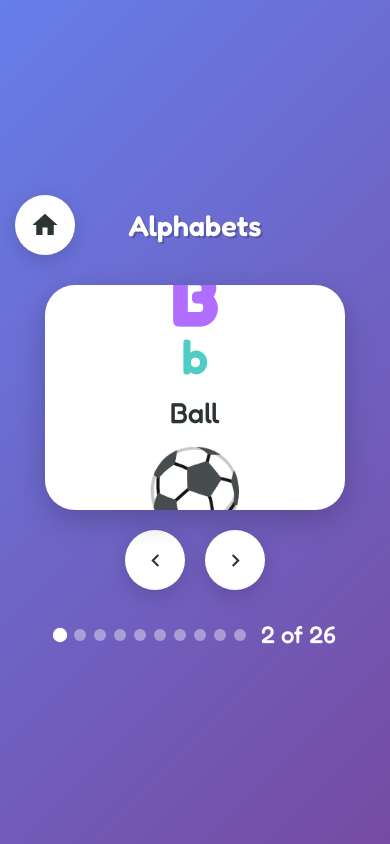
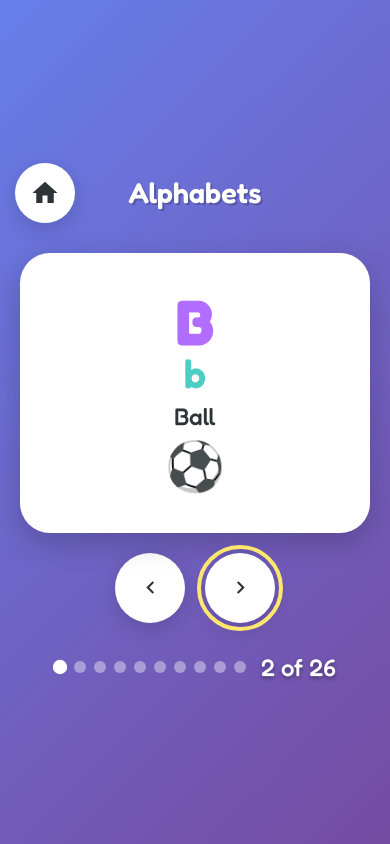
Before and after one commit to DhibinKrishna/flashcards, a plain HTML site: page alphabets.html in a window 390 px wide. Both pictures are taken after a click on the button 235 px from the left and 560 px from the top of the page. Drawn offline with Linux system fonts and the light colour scheme.

Commit message:
Add accessibility and mobile fixes; add Claude config

```diff
--- a/alphabets.html
+++ b/alphabets.html
@@ -4,14 +4,16 @@
   <meta charset="UTF-8">
   <meta name="viewport" content="width=device-width, initial-scale=1.0">
   <title>Learn Alphabets - Kids Flash Cards</title>
+  <link rel="preconnect" href="https://fonts.googleapis.com">
+  <link rel="preconnect" href="https://fonts.gstatic.com" crossorigin>
   <link rel="stylesheet" href="css/styles.css">
 </head>
 <body>
   <div class="page-container">
     <!-- Navigation Bar -->
     <nav class="nav-bar">
-      <a href="index.html" class="home-btn" onclick="playClickSound()">
-        <svg viewBox="0 0 24 24">
+      <a href="index.html" class="home-btn" onclick="playClickSound()" aria-label="Return to home page">
+        <svg viewBox="0 0 24 24" aria-hidden="true">
           <path d="M10 20v-6h4v6h5v-8h3L12 3 2 12h3v8z"/>
         </svg>
       </a>
@@ -21,8 +23,8 @@
 
     <!-- Flash Card Area -->
     <div class="card-area">
-      <button class="nav-btn prev-btn" onclick="prevCard()" disabled>
-        <svg viewBox="0 0 24 24">
+      <button class="nav-btn prev-btn" onclick="prevCard()" disabled aria-label="Previous card">
+        <svg viewBox="0 0 24 24" aria-hidden="true">
           <path d="M15.41 7.41L14 6l-6 6 6 6 1.41-1.41L10.83 12z"/>
         </svg>
       </button>
@@ -31,8 +33,8 @@
         <!-- Card content will be inserted by JavaScript -->
       </div>
 
-      <button class="nav-btn next-btn" onclick="nextCard()">
-        <svg viewBox="0 0 24 24">
+      <button class="nav-btn next-btn" onclick="nextCard()" aria-label="Next card">
+        <svg viewBox="0 0 24 24" aria-hidden="true">
           <path d="M8.59 16.59L10 18l6-6-6-6-1.41 1.41L13.17 12z"/>
         </svg>
       </button>
--- a/css/styles.css
+++ b/css/styles.css
@@ -267,6 +267,20 @@ body {
   cursor: not-allowed;
 }
 
+/* Focus indicators for keyboard navigation */
+.tile:focus,
+.nav-btn:focus,
+.home-btn:focus,
+.play-again-btn:focus,
+.home-btn-large:focus {
+  outline: 4px solid var(--color-yellow);
+  outline-offset: 4px;
+}
+
+.tile:focus {
+  outline-offset: 2px;
+}
+
 .nav-btn svg {
   width: 35px;
   height: 35px;
@@ -421,6 +435,7 @@ body {
   font-size: 1.5rem;
   font-weight: 500;
   color: white;
+  text-shadow: 0 2px 4px rgba(0, 0, 0, 0.4);
 }
 
 /* Celebration overlay */
@@ -624,8 +639,41 @@ body {
   }
 
   .nav-btn {
-    width: 60px;
-    height: 60px;
+    width: 70px;
+    height: 70px;
+  }
+
+  .flash-card {
+    max-width: calc(100vw - 40px);
+    min-height: 280px;
+    aspect-ratio: auto; /* Remove fixed aspect ratio on mobile */
+    padding: 15px;
+  }
+
+  /* Smaller alphabet display on mobile */
+  .alphabet-card .letter-display {
+    font-size: 4rem;
+    line-height: 1;
+  }
+
+  .alphabet-card .letter-small {
+    font-size: 2.5rem;
+    margin-top: -5px;
+  }
+
+  .alphabet-card .word-display {
+    font-size: 1.5rem;
+    margin-top: 5px;
+  }
+
+  .alphabet-card .object-image {
+    font-size: 3rem;
+    margin-top: 5px;
+  }
+
+  /* Smaller color name on mobile */
+  .color-card .color-name {
+    font-size: 3rem;
   }
 
   /* Smaller balloons container for mobile - max 4 per row */
```
Also changed, not shown: colors.html (+8 -6 lines), index.html (+2 -0 lines), numbers.html (+8 -6 lines), 2 other files.
